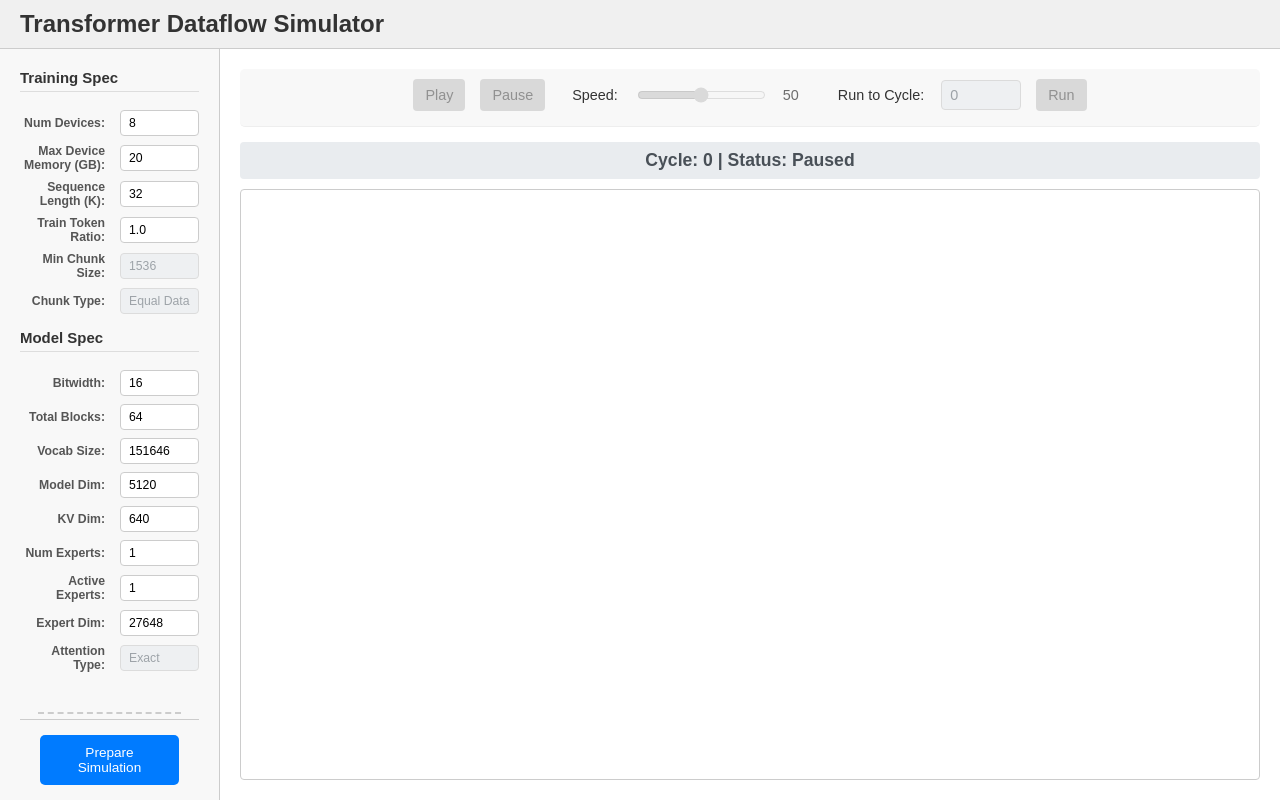
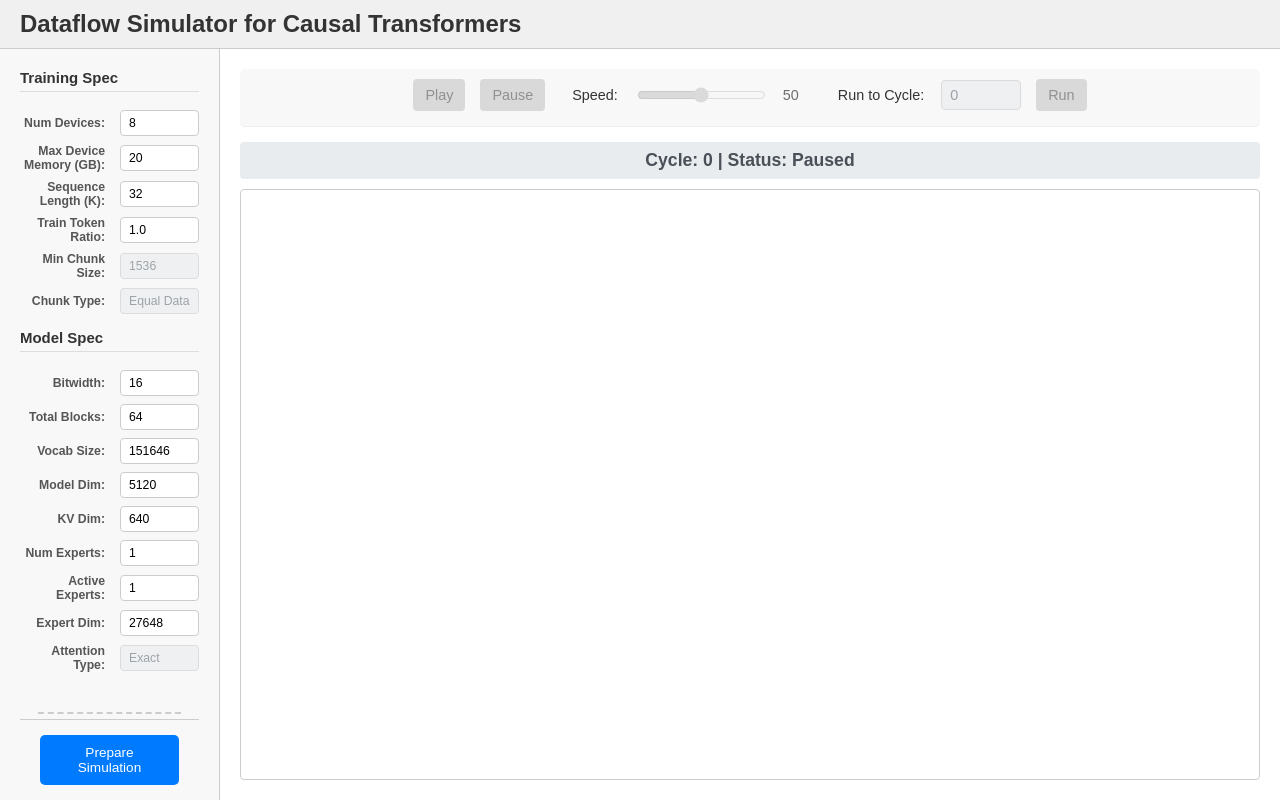
Before and after one commit to als244/ml_dataflow, a Flask app: page / in a window 1280 px wide. Run offline with Flask 2, Linux system fonts and the light colour scheme.

Commit message:
Updating top title to emphasize importance of casual attention

```diff
--- a/libdataflowring/sim_app/templates/index.html
+++ b/libdataflowring/sim_app/templates/index.html
@@ -8,7 +8,7 @@
 </head>
 <body>
     <header>
-        <h1>Transformer Dataflow Simulator</h1>
+        <h1>Dataflow Simulator for Causal Transformers</h1>
     </header>
 
     <div class="main-container">
```
